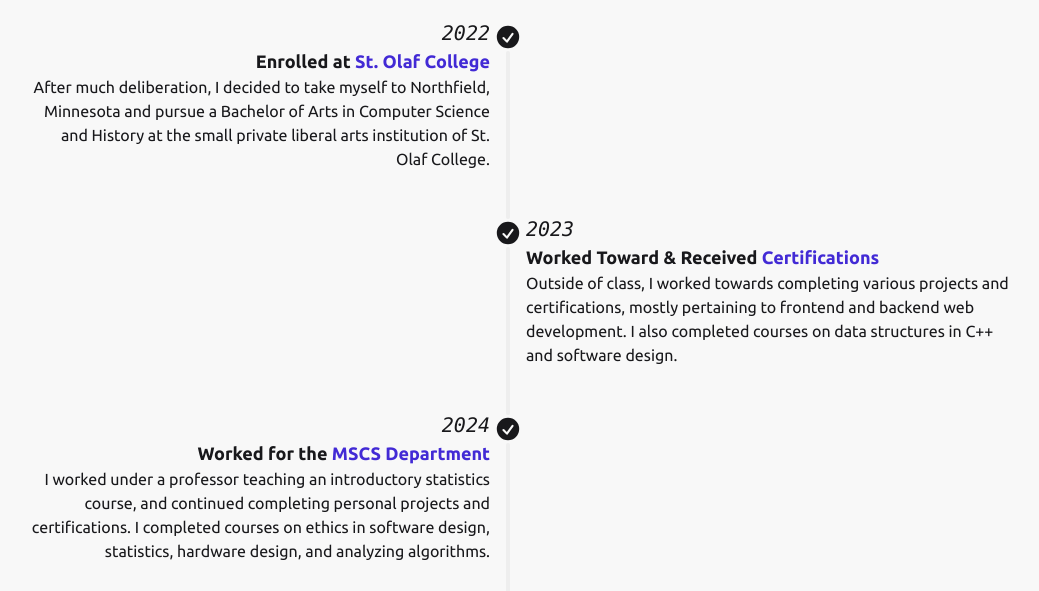
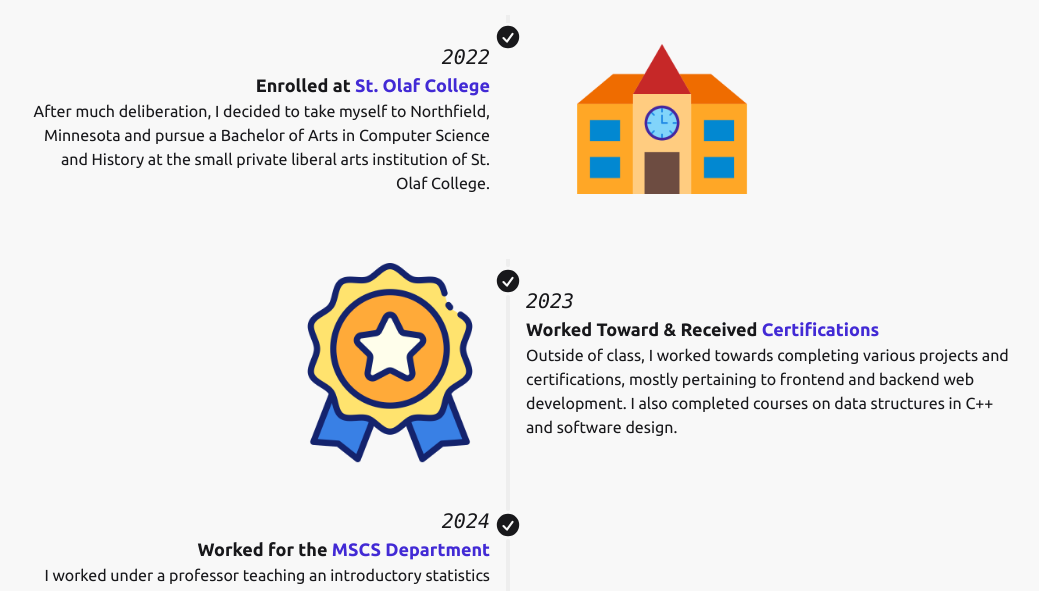
Before and after one commit to VictoryMa8/portfolio-v2, a plain HTML site: page index.html in a window 1280 px wide. Shown: the part 673-1264 px from the top of the page, without its empty margins (132-1171 px from the left). Drawn offline with nearby package versions, Linux system fonts and the light colour scheme.

Commit message:
Added pictures

```diff
--- a/index.html
+++ b/index.html
@@ -128,9 +128,15 @@
                     in Computer Science and History at the small private liberal arts institution of St. Olaf College.
                 </div>
                 <hr />
+                <div class="timeline-end mb-10 md:text-end lg:ml-10 text-2xl">
+                    <img class="max-w-50" src="school.png">
+                </div>
             </li>
             <li>
                 <hr />
+                <div class="timeline-start mb-10 md:text-end lg:ml-10 text-2xl">
+                    <img class="max-w-50" src="quality.png">
+                </div>
                 <div class="timeline-middle">
                     <svg xmlns="http://www.w3.org/2000/svg" viewBox="0 0 20 20" fill="currentColor" class="h-7 w-7">
                         <path fill-rule="evenodd"
```
Also changed, not shown: quality.png (added), school.png (added), styles/output.css.
